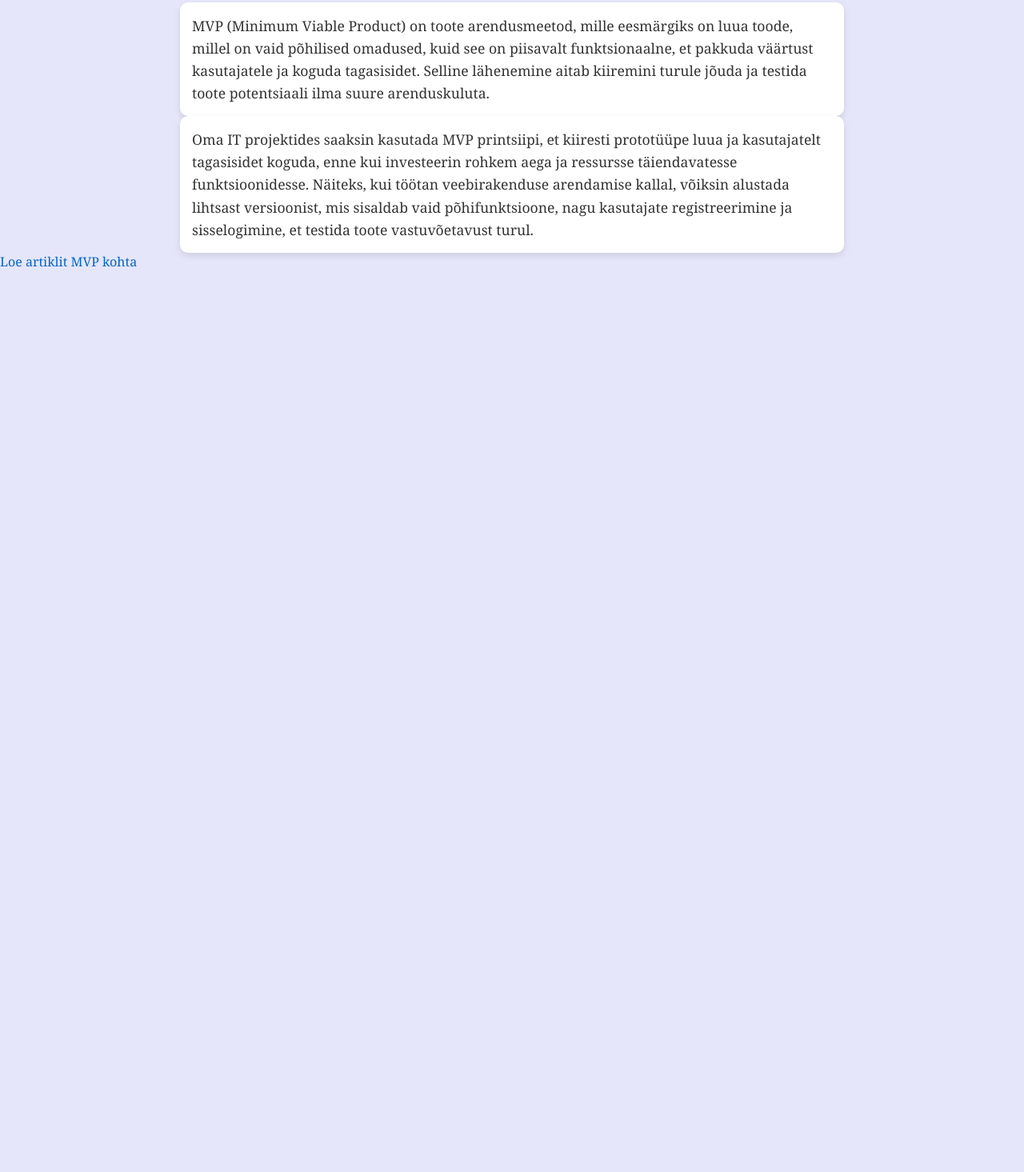
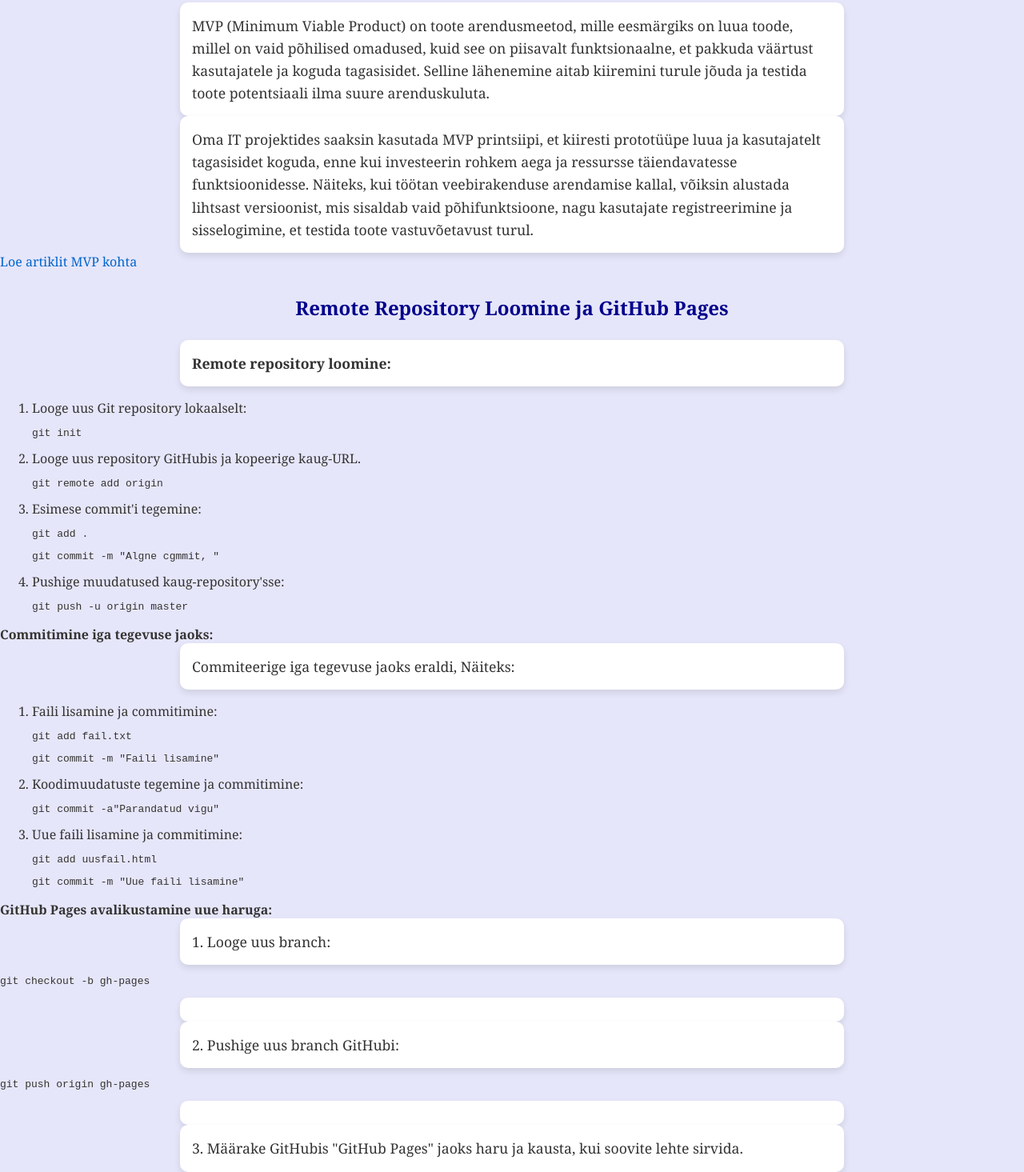
Before and after one commit to ErikV781/ErikVeeb, a plain HTML site: page index.html in a window 1280 px wide. Shown: the part 771-2236 px from the top of the page at 80% size. Before the commit the page ends 1109 px from the top, so only its background shows below. Drawn offline with Linux system fonts and the light colour scheme.

Commit message:
ülesanne 2

```diff
--- a/index.html
+++ b/index.html
@@ -35,5 +35,52 @@
 <!-- Link MVP artiklile -->
 <a href="https://habr.com/ru/companies/productstar/articles/508892/" target="_blank">Loe artiklit MVP kohta</a>
 
+<h3>Remote Repository Loomine ja GitHub Pages</h3>
+<p>
+    <strong>Remote repository loomine:</strong>
+<ol>
+    <li>Looge uus Git repository lokaalselt:
+        <pre><code>git init</code></pre>
+    </li>
+    <li>Looge uus repository GitHubis ja kopeerige kaug-URL.
+        <pre><code>git remote add origin </code></pre>
+    </li>
+    <li>Esimese commit'i tegemine:
+        <pre><code>git add .</code></pre>
+        <pre><code>git commit -m "Algne cgmmit, "</code></pre>
+    </li>
+    <li>Pushige muudatused kaug-repository'sse:
+        <pre><code>git push -u origin master</code></pre>
+    </li>
+</ol>
+
+<strong>Commitimine iga tegevuse jaoks:</strong>
+<p>Commiteerige iga tegevuse jaoks eraldi, Näiteks:</p>
+<ol>
+    <li>Faili lisamine ja commitimine:
+        <pre><code>git add fail.txt</code></pre>
+        <pre><code>git commit -m "Faili lisamine"</code></pre>
+    </li>
+    <li>Koodimuudatuste tegemine ja commitimine:
+        <pre><code>git commit -a"Parandatud vigu"</code></pre>
+    </li>
+    <li>Uue faili lisamine ja commitimine:
+        <pre><code>git add uusfail.html</code></pre>
+        <pre><code>git commit -m "Uue faili lisamine"</code></pre>
+    </li>
+</ol>
+
+<strong>GitHub Pages avalikustamine uue haruga:</strong>
+<p>
+    1. Looge uus branch:
+<pre><code>git checkout -b gh-pages</code></pre>
+</p>
+<p>
+    2. Pushige uus branch GitHubi:
+<pre><code>git push origin gh-pages</code></pre>
+</p>
+<p>
+    3. Määrake GitHubis "GitHub Pages" jaoks haru ja kausta, kui soovite lehte sirvida.
+</p>
 </body>
 </html>
```
